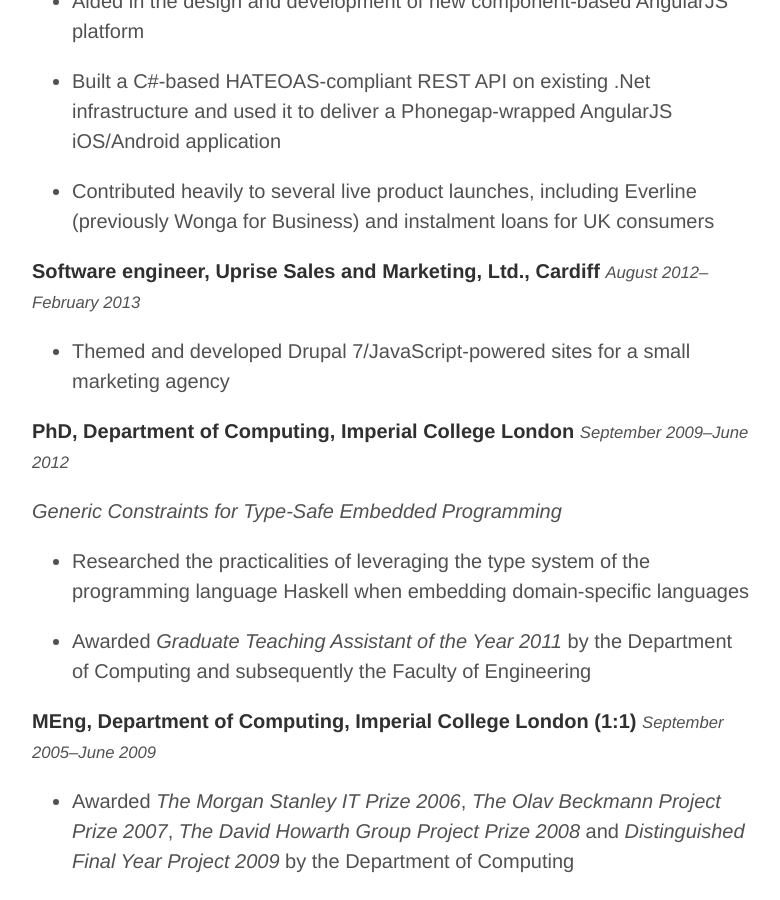
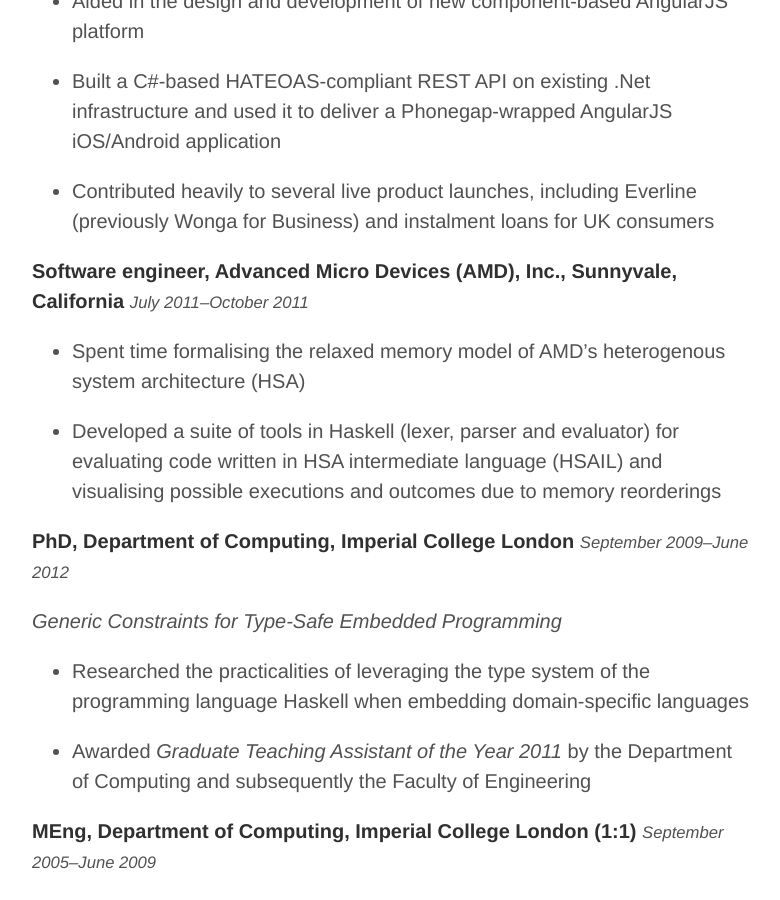
Before and after one commit to lunaris/lunaris.github.io, a Jekyll site: the page built from cv.md, in a window 1280 px wide and 900 px high, scrolled down 1858 px. Shown: the whole window, without its empty margins (248-1028 px from the left). Built offline with Jekyll 4.4.1, drawn with Linux system fonts in a browser that asks for light colours.

Commit message:
Add AMD position to the CV.

```diff
--- a/cv.md
+++ b/cv.md
@@ -78,11 +78,16 @@ Highly adaptable and comfortable with a wide selection of disciplines
   Everline (previously Wonga for Business) and instalment loans for
   UK consumers
 
-**Software engineer, Uprise Sales and Marketing, Ltd., Cardiff**
-<small>*August 2012--February 2013*</small>
+**Software engineer, Advanced Micro Devices (AMD), Inc., Sunnyvale,
+California**
+<small>*July 2011--October 2011*</small>
 
-* Themed and developed Drupal 7/JavaScript-powered sites for a small
-  marketing agency
+* Spent time formalising the relaxed memory model of AMD's heterogenous system
+  architecture (HSA)
+
+* Developed a suite of tools in Haskell (lexer, parser and evaluator) for
+  evaluating code written in HSA intermediate language (HSAIL) and visualising
+  possible executions and outcomes due to memory reorderings
 
 **PhD, Department of Computing, Imperial College London**
 <small>*September 2009--June 2012*</small>
```
